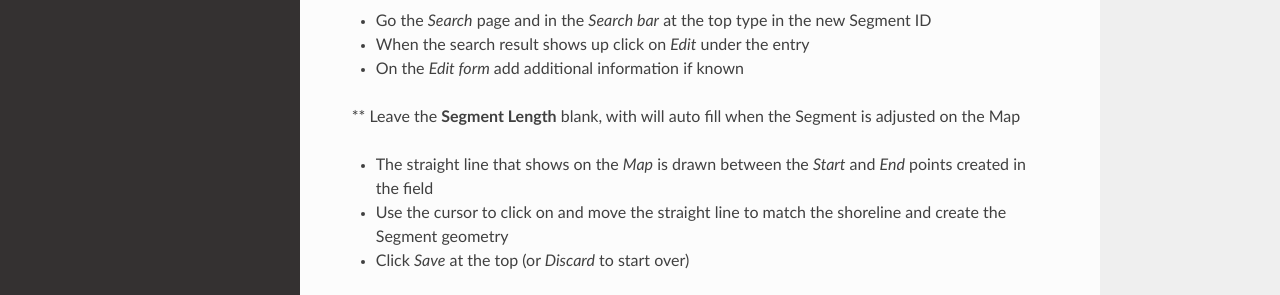
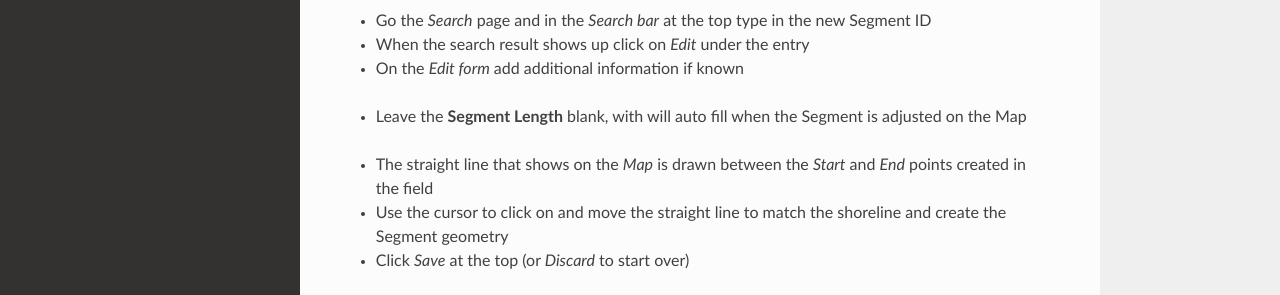
Before and after one commit to agraham/PRISM_rtd, a Sphinx documentation site: the page built from docs/teamlead.rst, in a window 1280 px wide and 1205 px high. Shown: the part 743-1038 px from the top of the window. Built offline with Sphinx 7.4.7 and the Read the Docs theme 2.0.0, drawn with Linux system fonts in a browser that asks for light colours.

```diff
--- a/docs/teamlead.rst
+++ b/docs/teamlead.rst
@@ -25,7 +25,7 @@ If a new Segment(s) was created during the Survey add additional information to
 - When the search result shows up click on *Edit* under the entry
 - On the *Edit form* add additional information if known
 
-** Leave the **Segment Length** blank, with will auto fill when the Segment is adjusted on the Map
+* Leave the **Segment Length** blank, with will auto fill when the Segment is adjusted on the Map
 
 - The straight line that shows on the *Map* is drawn between the *Start* and *End* points created in the field
 - Use the cursor to click on and move the straight line to match the shoreline and create the Segment geometry
```
